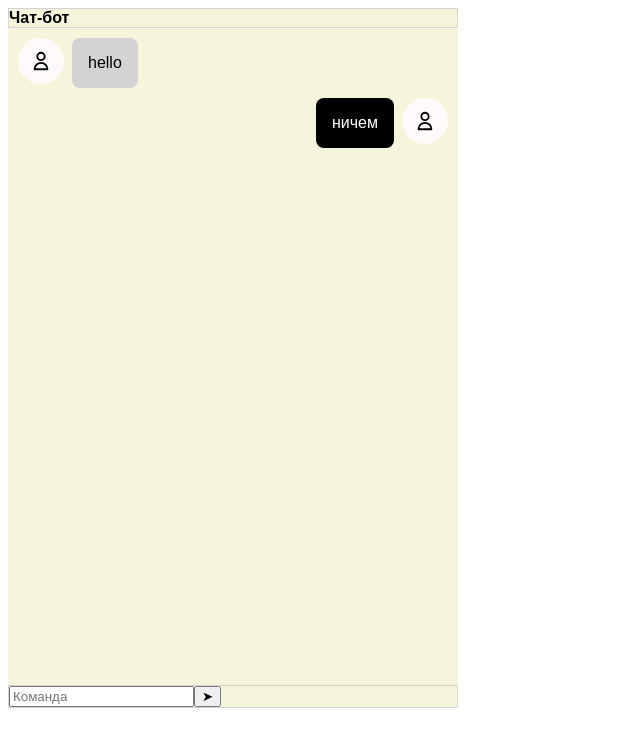
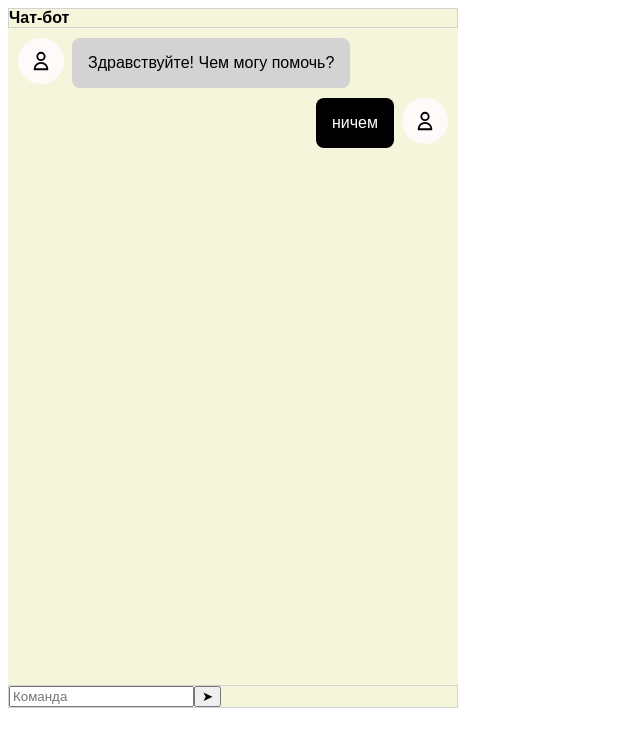
Before and after one commit to sergimax/rt-labs-test-chat-bot, an Angular app: page / in a window 1280 px wide. Shown: the top 746 px of the page, without its empty margins (0-640 px from the left). Built offline with nearby package versions, Linux system fonts and the light colour scheme.

Commit message:
chore(app): use initial message text for bot greeting

```diff
--- a/src/app/app.component.html
+++ b/src/app/app.component.html
@@ -9,7 +9,7 @@
 <main class="main">
   <div class="header">Чат-бот</div>
   <div class="message-area" data-test-id="message-area">
-    <app-message messageText="hello" [isMessageFromBot]="true"></app-message>
+    <app-message [messageText]="messagesData.commands[0].response" [isMessageFromBot]="true"></app-message>
     <app-message messageText="ничем" [isMessageFromBot]="false"></app-message>
   </div>
   <div class="command-block">
```
